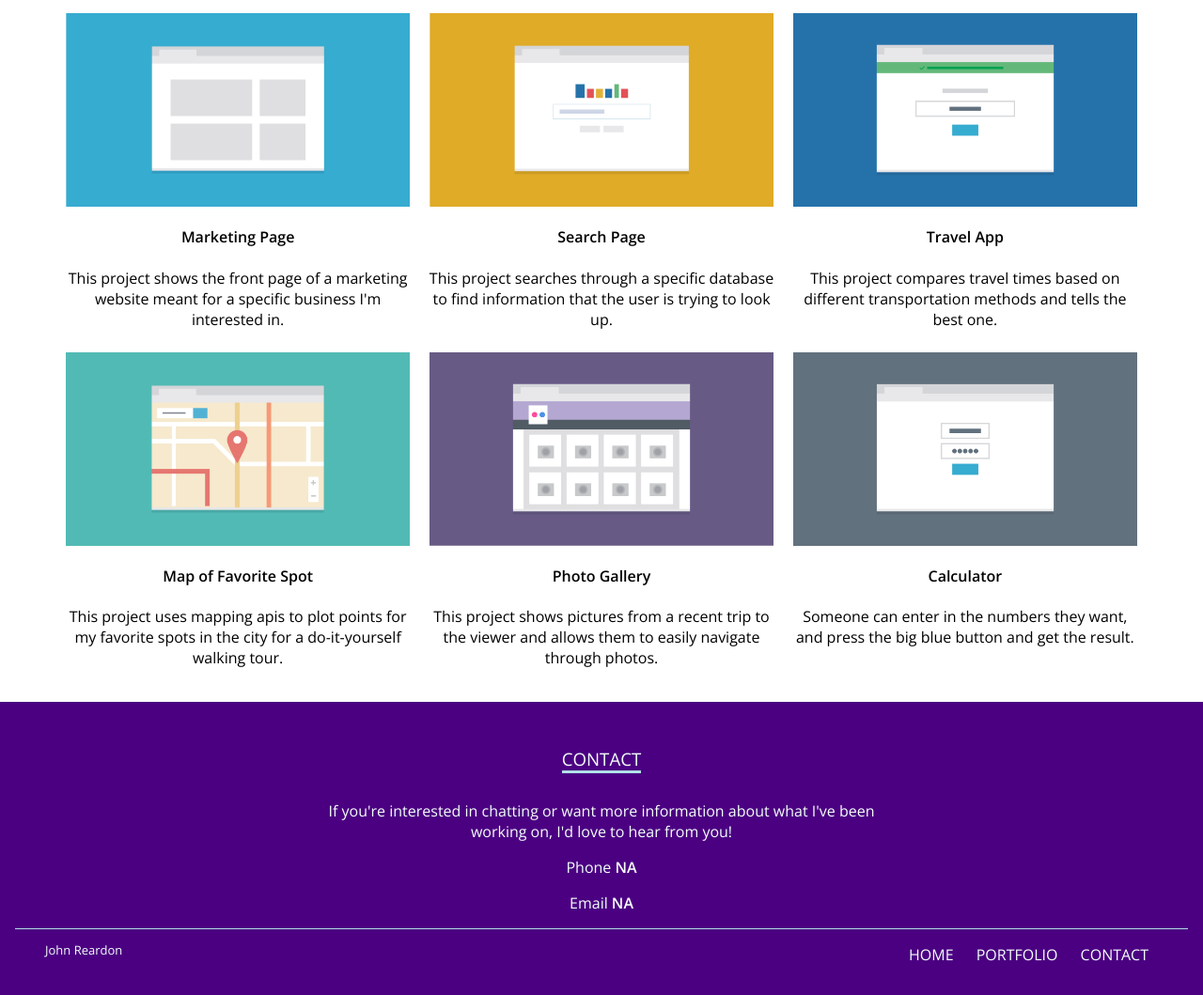
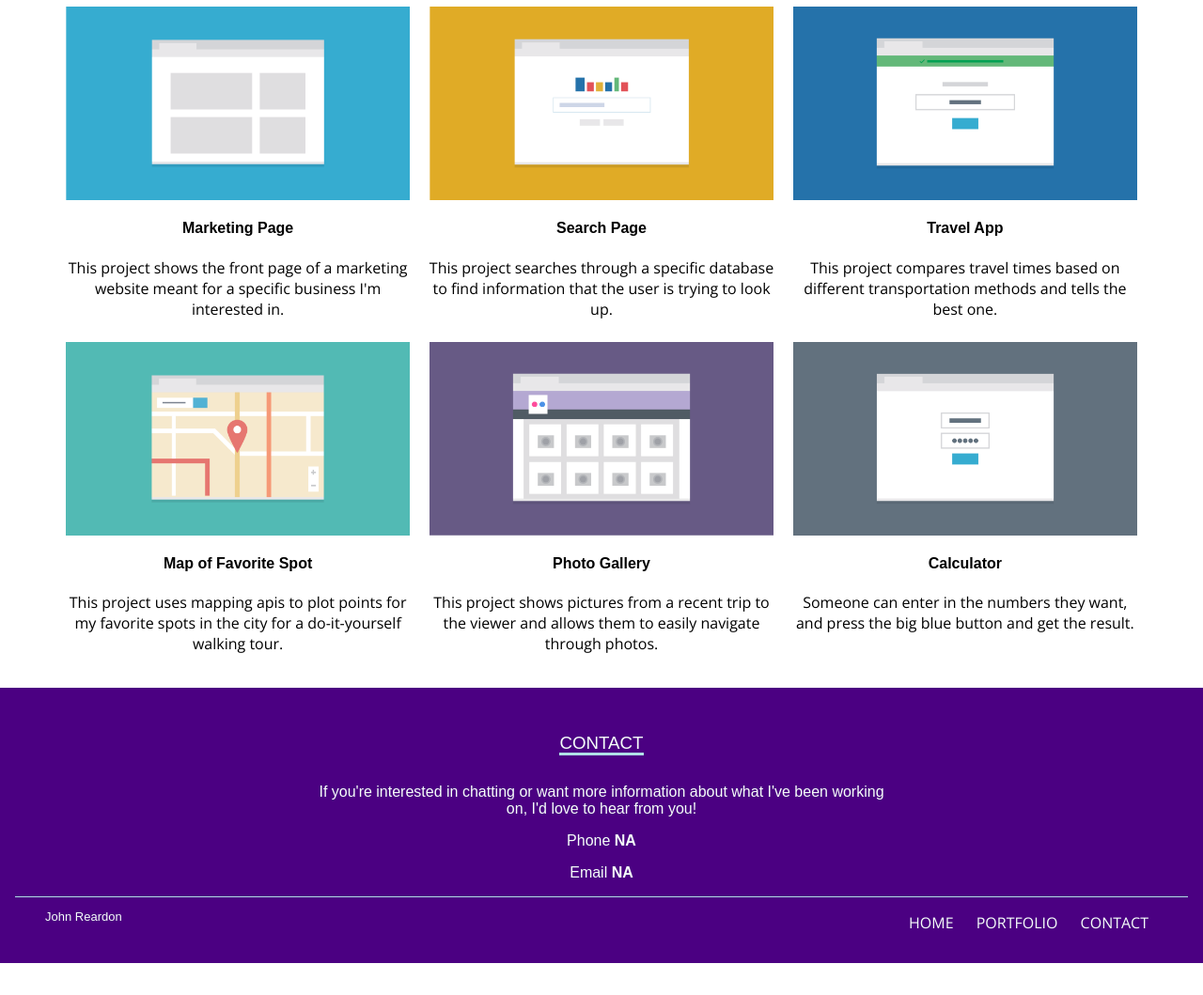
Before and after one commit to j-v-r/treehouseProject5, a plain HTML site: page index.html in a window 1280 px wide. Shown: the part 486-1545 px from the top of the page at 94% size. After the commit the page ends 1511 px from the top, so only its background shows below. Drawn offline with nearby package versions, Linux system fonts and the light colour scheme.

Commit message:
Update 1.1
Added mixing for font styles, corrected errors.

```diff
--- a/scss/base/_base.scss
+++ b/scss/base/_base.scss
@@ -5,9 +5,9 @@
 }
 
 body {
+  @include fontStyles(400, 'Open Sans');
   text-align: center;
   margin: 0;
-  font-family: 'Open Sans', sans-serif;
   color: $text_color;
 }
 
--- a/scss/base/_content.scss
+++ b/scss/base/_content.scss
@@ -1,9 +1,9 @@
 /* Content */
 
 h3 {
+	@include fontStyles(400);
 	@extend %navTextStyle;
 	color: $secondary_text_color;
-	font-weight: 400;
 	text-align: center;
 	margin: 2rem 0;
 	}
@@ -15,10 +15,10 @@ section {
 	background-color: $section_bckgrd_color;
 	padding: 1rem;
 	margin: 0;
-  	color: black;
+  	color: $secondary_text_color;
 
 	h4 {
-	  	font-weight: 600;
+		@include fontStyles(600);
 	  	color: $secondary_text_color;
 	}
 
--- a/scss/base/_footer.scss
+++ b/scss/base/_footer.scss
@@ -9,17 +9,17 @@ footer {
   	color: $text_color;
 
   	span{
-	  font-weight: 400;
+    @include fontStyles(400);
 	  border-bottom: 3px solid #B0E0E6;
 		}
 	}
 
 	p {
-	  font-weight: 300;
+    @include fontStyles(300);
 	}
 
 	span {
-	  font-weight: 600;
+    @include fontStyles(600);
 	}
 
   ul {
--- a/scss/base/_header.scss
+++ b/scss/base/_header.scss
@@ -1,11 +1,11 @@
 /* Header */
 
 header {
+  @include fontStyles(500);
   display: flex;
   flex-direction: column;
   justify-content: center;
   background-color: $header_bckgrd_color;
-  font-weight: 500;
   padding: .5rem;
   padding-bottom: 1rem;
 
--- a/scss/utilities/_mixins.scss
+++ b/scss/utilities/_mixins.scss
@@ -1,6 +1,9 @@
 //BUTTON STYLES
 
-
+@mixin fontStyles($font-weight: normal, $font-family: sans-serif) {
+	font-weight: $font-weight;
+	font-family: $font-family;
+}
 
 @mixin headerLinkStyles($text_color, $padding, $border_bttm, $border_right) {
 	color: $text_color;
```
Also changed, not shown: css/application.css, 1 other file.
